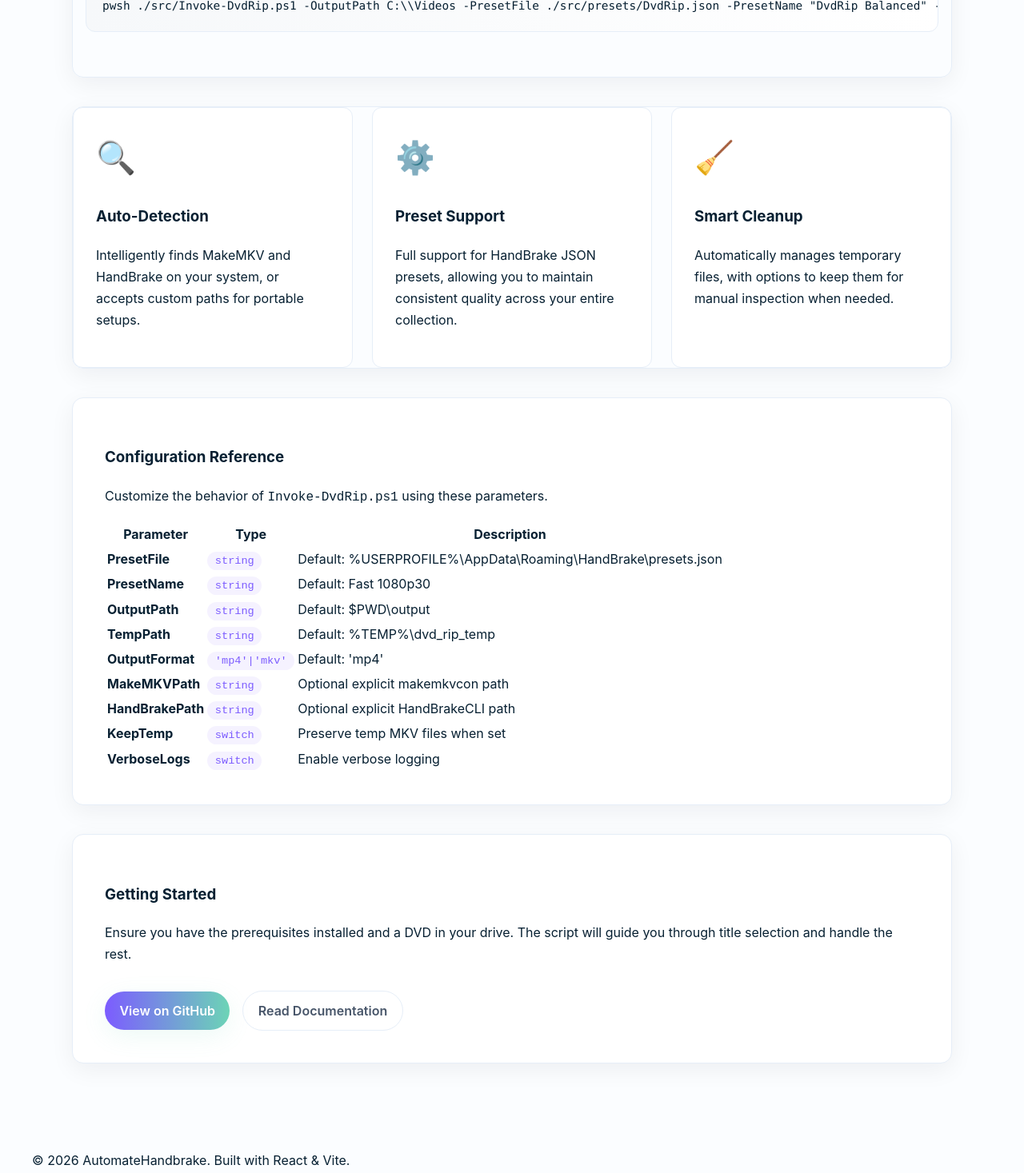
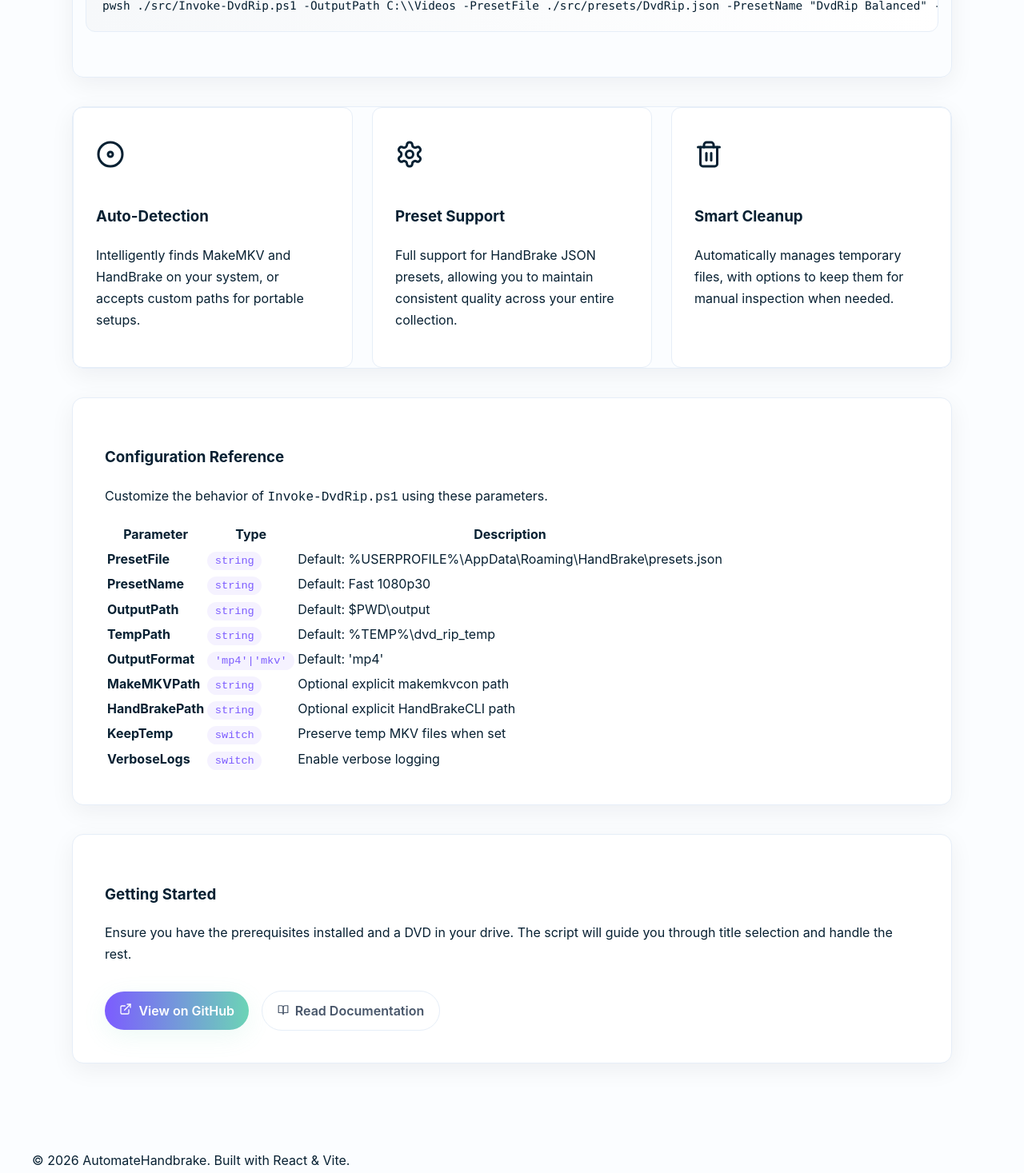
Before and after one commit to rjester/HandbrakeAutomate, a React (Vite) app in the folder website/: page / in a window 1280 px wide. Shown: the part 690-2157 px from the top of the page at 80% size. Built offline with nearby package versions, Linux system fonts and the light colour scheme.

Commit message:
feat(website): add lucide-react icons for features and CTAs

```diff
--- a/website/package.json
+++ b/website/package.json
@@ -10,7 +10,8 @@
   },
   "dependencies": {
     "react": "^18.2.0",
-    "react-dom": "^18.2.0"
+    "react-dom": "^18.2.0",
+    "lucide-react": "^0.258.0"
   },
   "devDependencies": {
     "vite": "^5.0.0",
--- a/website/src/pages/Home.tsx
+++ b/website/src/pages/Home.tsx
@@ -1,4 +1,5 @@
 import React from 'react'
+import { Disc, Settings, Trash2, ExternalLink, BookOpen } from 'lucide-react'
 
 const args = [
   ['PresetFile', 'string', `Default: %USERPROFILE%\\AppData\\Roaming\\HandBrake\\presets.json`],
@@ -32,19 +33,19 @@ export default function Home(): JSX.Element {
         </div>
       </section>
 
-      <section className="container features-grid">
+      <section id="features" className="container features-grid">
         <div className="feature-card">
-          <div className="feature-icon">🔍</div>
+          <div className="feature-icon"><Disc size={36} /></div>
           <h3>Auto-Detection</h3>
           <p>Intelligently finds MakeMKV and HandBrake on your system, or accepts custom paths for portable setups.</p>
         </div>
         <div className="feature-card">
-          <div className="feature-icon">⚙️</div>
+          <div className="feature-icon"><Settings size={36} /></div>
           <h3>Preset Support</h3>
           <p>Full support for HandBrake JSON presets, allowing you to maintain consistent quality across your entire collection.</p>
         </div>
         <div className="feature-card">
-          <div className="feature-icon">🧹</div>
+          <div className="feature-icon"><Trash2 size={36} /></div>
           <h3>Smart Cleanup</h3>
           <p>Automatically manages temporary files, with options to keep them for manual inspection when needed.</p>
         </div>
@@ -78,8 +79,8 @@ export default function Home(): JSX.Element {
           The script will guide you through title selection and handle the rest.
         </p>
         <div className="info-links">
-          <a href="https://github.com/yourusername/AutomateHandbrake" className="btn btn-primary">View on GitHub</a>
-          <a href="#docs" className="btn btn-secondary">Read Documentation</a>
+          <a href="https://github.com/yourusername/AutomateHandbrake" className="btn btn-primary"><ExternalLink size={16} style={{marginRight:8}}/>View on GitHub</a>
+          <a href="#docs" className="btn btn-secondary"><BookOpen size={14} style={{marginRight:8}}/>Read Documentation</a>
         </div>
       </section>
     </div>
```
